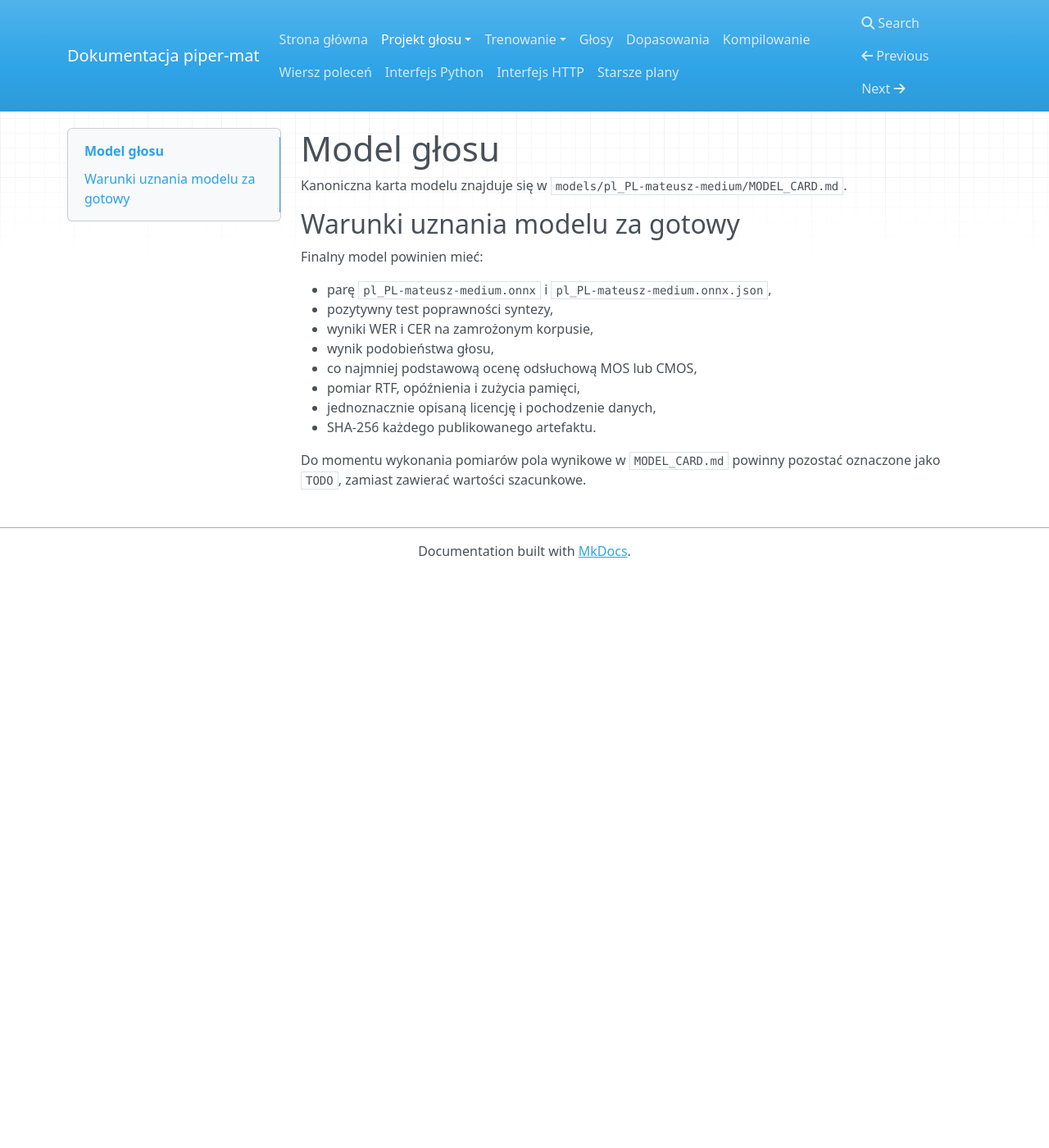
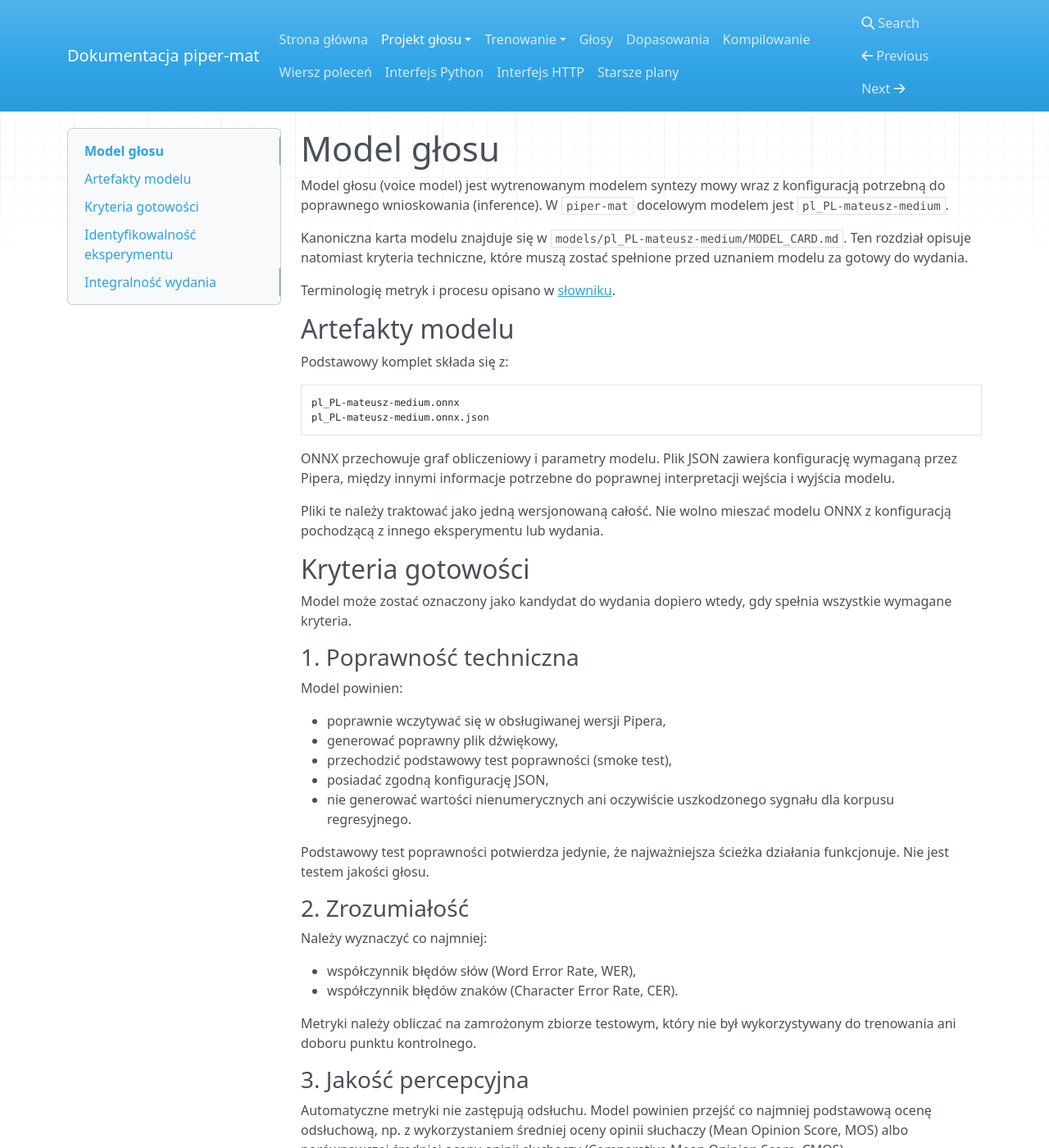
Before and after one commit to MatPomGit/piper-mat, an MkDocs documentation site: the page built from docs/MODEL.md, in a window 1280 px wide and 1400 px high. Shown: the whole window at 82% size. Built offline with MkDocs 1.6.1, drawn with Linux system fonts in a browser that asks for light colours; nearby versions of some CDN libraries; some of the changed text lies outside the part shown.

Commit message:
docs: doprecyzuj kryteria gotowości modelu

````diff
--- a/docs/MODEL.md
+++ b/docs/MODEL.md
@@ -1,18 +1,107 @@
 # Model głosu
 
-Kanoniczna karta modelu znajduje się w `models/pl_PL-mateusz-medium/MODEL_CARD.md`.
+Model głosu (voice model) jest wytrenowanym modelem syntezy mowy wraz z konfiguracją potrzebną do poprawnego wnioskowania (inference). W `piper-mat` docelowym modelem jest `pl_PL-mateusz-medium`.
 
-## Warunki uznania modelu za gotowy
+Kanoniczna karta modelu znajduje się w `models/pl_PL-mateusz-medium/MODEL_CARD.md`. Ten rozdział opisuje natomiast kryteria techniczne, które muszą zostać spełnione przed uznaniem modelu za gotowy do wydania.
 
-Finalny model powinien mieć:
+Terminologię metryk i procesu opisano w [słowniku](TERMINOLOGIA.md).
 
-- parę `pl_PL-mateusz-medium.onnx` i `pl_PL-mateusz-medium.onnx.json`,
-- pozytywny test poprawności syntezy,
-- wyniki WER i CER na zamrożonym korpusie,
-- wynik podobieństwa głosu,
-- co najmniej podstawową ocenę odsłuchową MOS lub CMOS,
-- pomiar RTF, opóźnienia i zużycia pamięci,
-- jednoznacznie opisaną licencję i pochodzenie danych,
-- SHA-256 każdego publikowanego artefaktu.
+## Artefakty modelu
 
-Do momentu wykonania pomiarów pola wynikowe w `MODEL_CARD.md` powinny pozostać oznaczone jako `TODO`, zamiast zawierać wartości szacunkowe.
+Podstawowy komplet składa się z:
+
+```text
+pl_PL-mateusz-medium.onnx
+pl_PL-mateusz-medium.onnx.json
+```
+
+ONNX przechowuje graf obliczeniowy i parametry modelu. Plik JSON zawiera konfigurację wymaganą przez Pipera, między innymi informacje potrzebne do poprawnej interpretacji wejścia i wyjścia modelu.
+
+Pliki te należy traktować jako jedną wersjonowaną całość. Nie wolno mieszać modelu ONNX z konfiguracją pochodzącą z innego eksperymentu lub wydania.
+
+## Kryteria gotowości
+
+Model może zostać oznaczony jako kandydat do wydania dopiero wtedy, gdy spełnia wszystkie wymagane kryteria.
+
+### 1. Poprawność techniczna
+
+Model powinien:
+
+- poprawnie wczytywać się w obsługiwanej wersji Pipera,
+- generować poprawny plik dźwiękowy,
+- przechodzić podstawowy test poprawności (smoke test),
+- posiadać zgodną konfigurację JSON,
+- nie generować wartości nienumerycznych ani oczywiście uszkodzonego sygnału dla korpusu regresyjnego.
+
+Podstawowy test poprawności potwierdza jedynie, że najważniejsza ścieżka działania funkcjonuje. Nie jest testem jakości głosu.
+
+### 2. Zrozumiałość
+
+Należy wyznaczyć co najmniej:
+
+- współczynnik błędów słów (Word Error Rate, WER),
+- współczynnik błędów znaków (Character Error Rate, CER).
+
+Metryki należy obliczać na zamrożonym zbiorze testowym, który nie był wykorzystywany do trenowania ani doboru punktu kontrolnego.
+
+### 3. Jakość percepcyjna
+
+Automatyczne metryki nie zastępują odsłuchu. Model powinien przejść co najmniej podstawową ocenę odsłuchową, np. z wykorzystaniem średniej oceny opinii słuchaczy (Mean Opinion Score, MOS) albo porównawczej średniej oceny opinii słuchaczy (Comparative Mean Opinion Score, CMOS).
+
+Należy zachować teksty testowe, sposób prezentacji próbek, skalę ocen i liczbę oceniających.
+
+### 4. Podobieństwo głosu
+
+Dla modelu odtwarzającego głos konkretnej osoby należy ocenić podobieństwo głosu mówcy (speaker similarity). Automatyczna miara oparta na reprezentacji wektorowej mówcy (speaker embedding) powinna być uzupełniona oceną odsłuchową, jeśli model ma być publikowany jako cyfrowe odwzorowanie konkretnego głosu.
+
+### 5. Wydajność
+
+Należy zmierzyć co najmniej:
+
+- współczynnik czasu rzeczywistego (Real-Time Factor, RTF),
+- opóźnienie do uzyskania pierwszego fragmentu dźwięku,
+- całkowity czas syntezy,
+- maksymalne użycie pamięci RAM,
+- rozmiar modelu ONNX.
+
+RTF porównuje czas obliczeń z długością wygenerowanego dźwięku. Przykładowo `RTF = 0,25` oznacza, że wygenerowanie 4 sekund mowy zajmuje około 1 sekundy. `RTF < 1` oznacza syntezę szybszą niż czas rzeczywisty.
+
+Pomiary należy zawsze łączyć z opisem sprzętu, środowiska wykonawczego i parametrów syntezy.
+
+### 6. Język polski
+
+Korpus regresyjny powinien obejmować co najmniej:
+
+- polskie znaki diakrytyczne,
+- liczby całkowite i dziesiętne,
+- daty i godziny,
+- skróty,
+- tytuły naukowe,
+- jednostki SI,
+- nazwy własne,
+- adresy URL i adresy poczty elektronicznej,
+- krótkie i długie zdania,
+- znaki interpunkcyjne wpływające na prozodię.
+
+Wynik pozytywny nie oznacza, że wszystkie te przypadki muszą brzmieć idealnie. Znane ograniczenia muszą jednak zostać udokumentowane i nie mogą być ukrywane przez dobór wyłącznie łatwych przykładów.
+
+## Identyfikowalność eksperymentu
+
+Każdy model kandydujący do wydania musi dać się powiązać z konkretnym eksperymentem. Należy zapisać co najmniej:
+
+- wersję kodu lub identyfikator zatwierdzenia Git,
+- wersję zbioru danych,
+- podział danych,
+- bazowy punkt kontrolny i jego SHA-256,
+- konfigurację trenowania,
+- ziarno losowania (seed),
+- wybrany wynikowy punkt kontrolny,
+- środowisko programowe i sprzętowe.
+
+Bez tych informacji wynik może być interesujący odsłuchowo, ale nie jest wystarczająco powtarzalnym wynikiem eksperymentalnym.
+
+## Integralność wydania
+
+Każdy publikowany artefakt powinien mieć sumę kontrolną SHA-256. Paczka wydania powinna zawierać co najmniej model, konfigurację, kartę modelu, sumy kontrolne i reprezentatywne próbki.
+
+Do momentu wykonania rzeczywistych pomiarów pola wynikowe w `MODEL_CARD.md` powinny pozostawać oznaczone jako `TODO`. Nie należy zastępować brakujących danych wartościami szacunkowymi.
````
